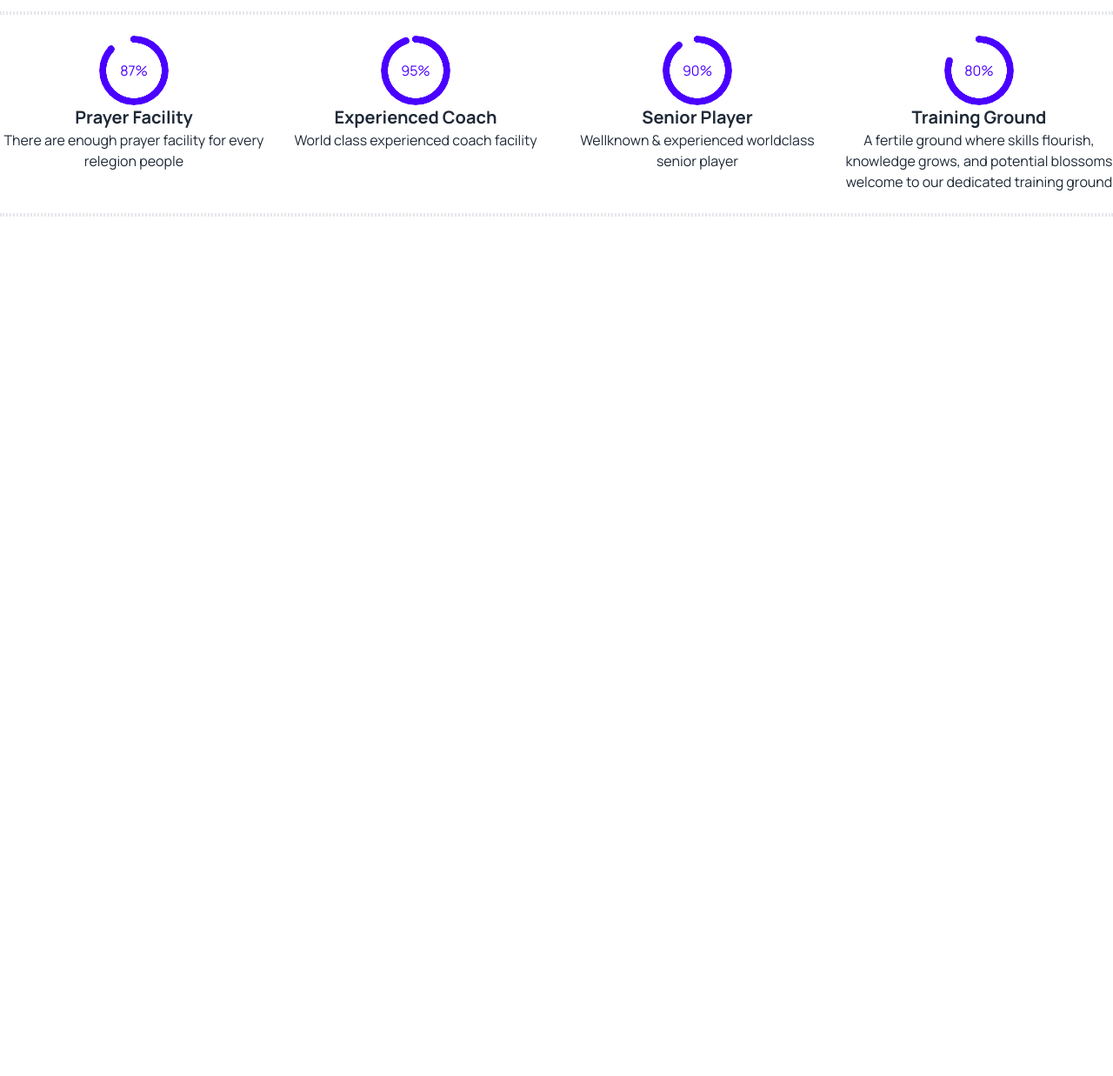
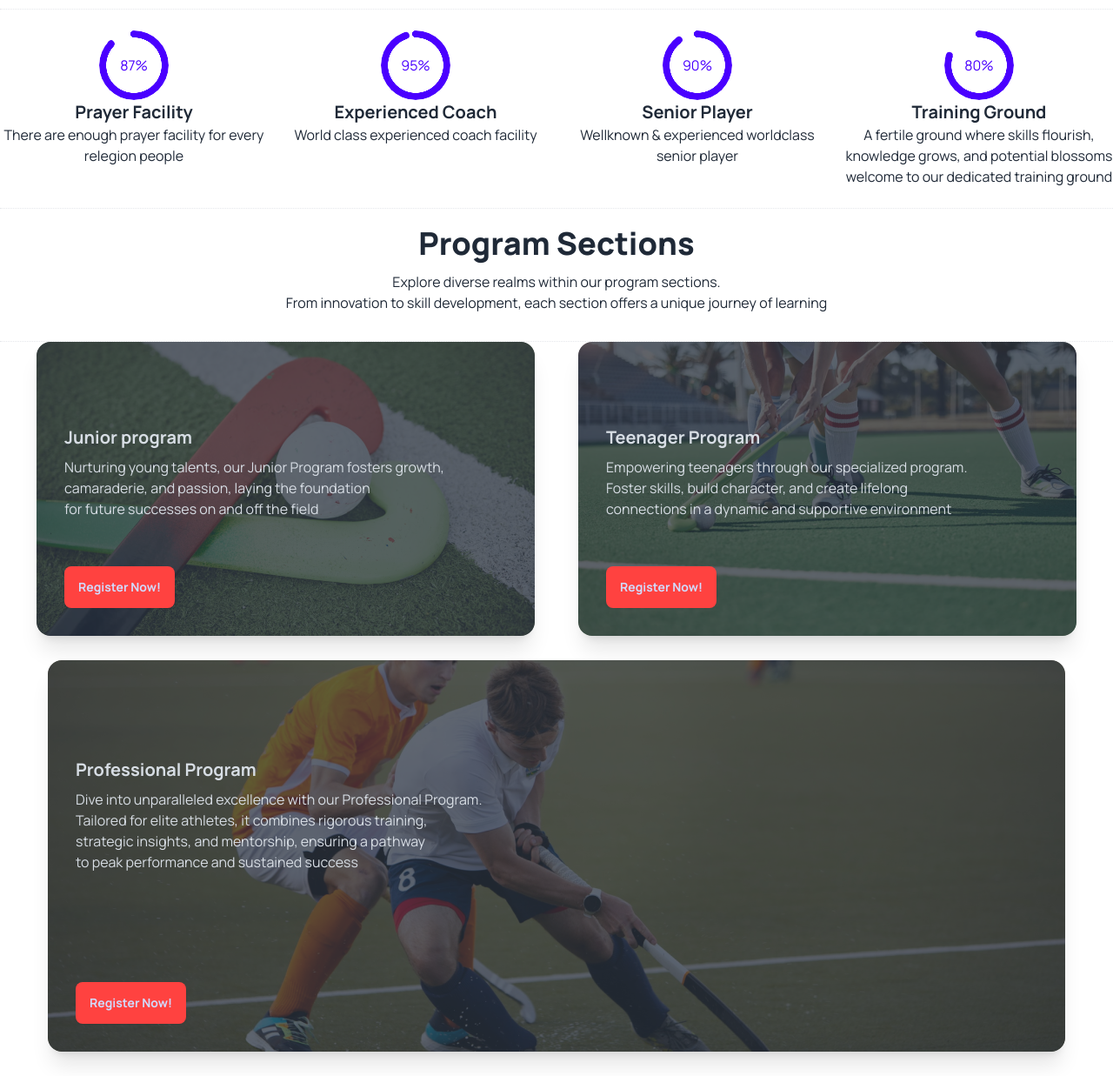
Before and after one commit to HimelMuktadir/hockey-assignment, a plain HTML site: page index.html in a window 1280 px wide. Shown: the part 849-2086 px from the top of the page at 87% size. Before the commit the page ends 1098 px from the top, so only its background shows below. Drawn offline with nearby package versions, Linux system fonts and the light colour scheme.

Commit message:
card sec commit

```diff
--- a/index.html
+++ b/index.html
@@ -78,7 +78,7 @@
 
     </header>
 
-    <hr class="border-dotted border-2 max-w-7xl m-auto">
+    <hr class="border-dotted max-w-7xl m-auto">
 
 
     <main class="max-w-7xl m-auto">
@@ -90,7 +90,7 @@
 
 
 
-        <hr class="border-dotted border-2 max-w-7xl m-auto">
+        <hr class="border-dotted max-w-7xl m-auto">
 
 
 
@@ -118,7 +118,60 @@
         </div>
 
 
-        <hr class="border-dotted border-2 max-w-7xl m-auto">
+        <hr class="border-dotted max-w-7xl m-auto">
+
+
+        <div class="text-center my-5">
+            <h1 class="text-4xl font-extrabold">Program Sections</h1>
+        <p class="text-base py-3">
+            Explore diverse realms within our program sections. <br>
+            From innovation to skill development, each section offers a unique journey of learning
+        </p>
+        </div>
+
+        <hr class="border-dotted max-w-7xl m-auto">
+
+
+        <!-- card sec  -->
+
+        <div class="lg:flex lg:justify-evenly gap-2">
+
+            <div class="card max-w-full bg-base-100 shadow-xl image-full">
+                <figure><img src="./resource/Images/2.png" alt="Shoes" /></figure>
+                <div class="card-body mt-8">
+                  <h2 class="card-title pt-8">Junior program</h2>
+                  <p>Nurturing young talents, our Junior Program fosters growth, <br> camaraderie, and passion, laying the foundation <br> for future successes on and off the field</p>
+                  <div class="card-actions justify-start">
+                    <button class="btn btn-primary border-0 bg-[#FF4240]">Register Now!</button>
+                  </div>
+                </div>
+              </div>
+            <div class="card max-w-full bg-base-100 shadow-xl image-full">
+                <figure><img src="./resource/Images/3.png" alt="Shoes" /></figure>
+                <div class="card-body mt-8">
+                  <h2 class="card-title pt-8">Teenager Program</h2>
+                  <p>Empowering teenagers through our specialized program. <br> Foster skills, build character, and create lifelong <br>connections in a dynamic and supportive environment</p>
+                  <div class="card-actions justify-start">
+                    <button class="btn btn-primary border-0 bg-[#FF4240]">Register Now!</button>
+                  </div>
+                </div>
+              </div>
+
+        </div>
+
+        <div class="card max-w-fit bg-base-100 shadow-xl image-full my-7 mx-auto">
+            <figure><img src="./resource/Images/4.png" alt="Shoes" /></figure>
+            <div class="card-body mt-10">
+              <h2 class="card-title pt-10">Professional Program</h2>
+              <p>Dive into unparalleled excellence with our Professional Program. <br> Tailored for elite athletes, it combines rigorous training, <br> strategic insights, and mentorship, ensuring a pathway <br> to peak performance and sustained success</p>
+              <div class="card-actions justify-start">
+                <button class="btn btn-primary border-0 bg-[#FF4240]">Register Now!</button>
+              </div>
+            </div>
+          </div>
+
+
+        <div></div>
 
 
     </main>
```
